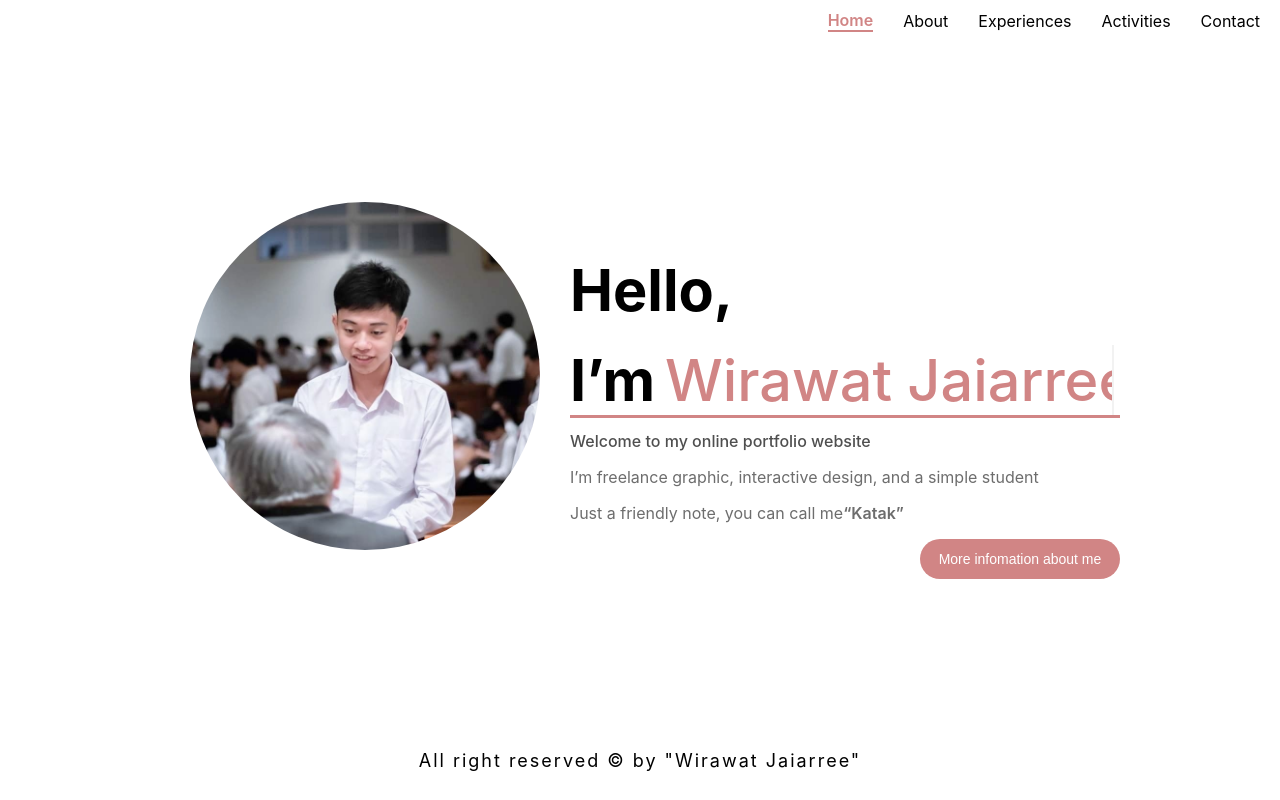
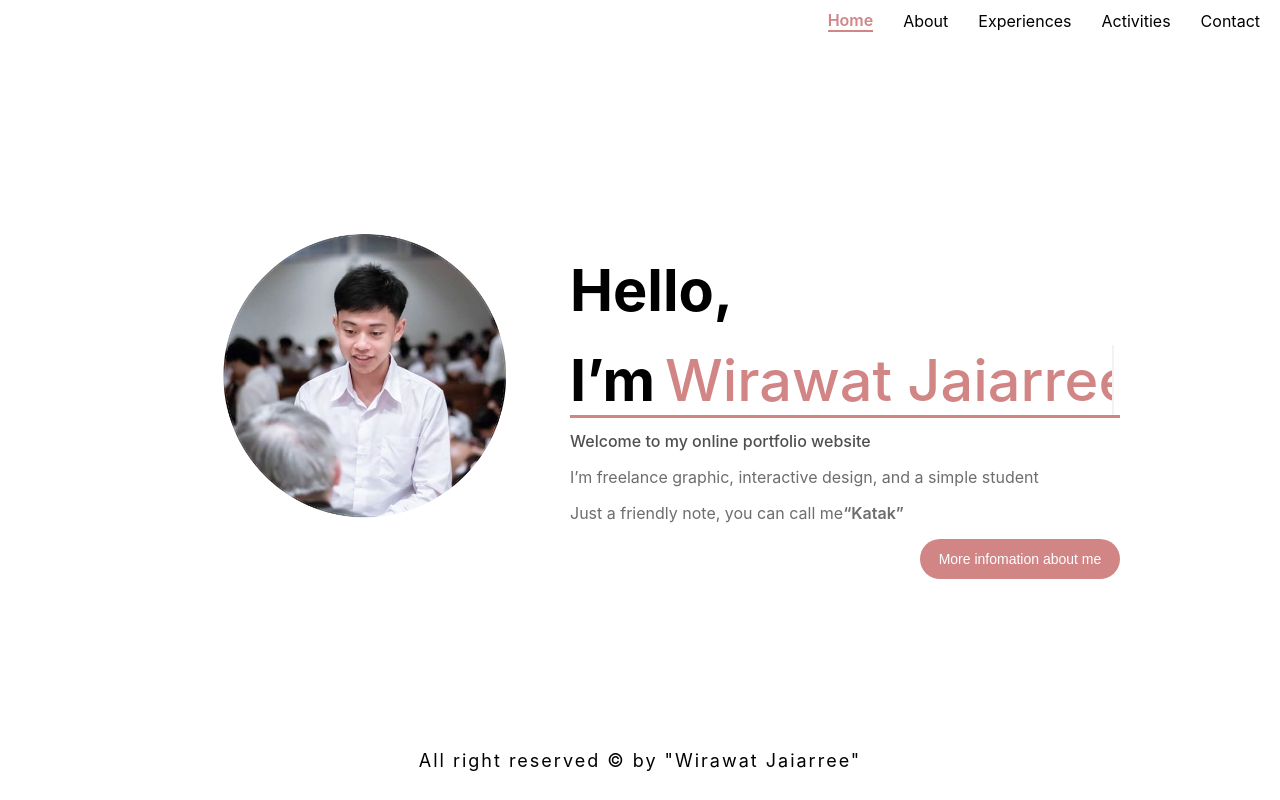
Before and after one commit to wiree65/Wiree-Porfolio, a Next.js app: page /renderPage/indexWeb in a window 1280 px wide. Built offline with nearby package versions, Linux system fonts and the light colour scheme.

Commit message:
[UPDATE] picture

```diff
--- a/component/web.js
+++ b/component/web.js
@@ -155,7 +155,9 @@ const Web = (props) => {
               <h3> {skills[0].icons[popup].title}</h3>
             </DialogTitle>
             <DialogContent>
+
               {Example()}
+
               <br />
               <DialogContentText id="alert-dialog-description">
                 {skills[0].icons[popup].content == "" ? (
--- a/pages/renderPage/indexWeb.js
+++ b/pages/renderPage/indexWeb.js
@@ -12,7 +12,7 @@ const Home = () => {
           <div className="motion">
             <div className="container">
               <img
-                src="/images/1.jpg"
+                src="/images/profile.png"
                 className="profilePic"
                 alt="profile picture"
               ></img>
@@ -98,8 +98,8 @@ const Home = () => {
       <style jsx>{`
         .profilePic {
           border-radius: 50%;
-          width:350px;
-          margin:30px;
+          width: 350px;
+          margin: 30px;
         }
         .line {
           background-color: #d18585;
```
Also changed, not shown: styles/about.js (+5 -7 lines).
